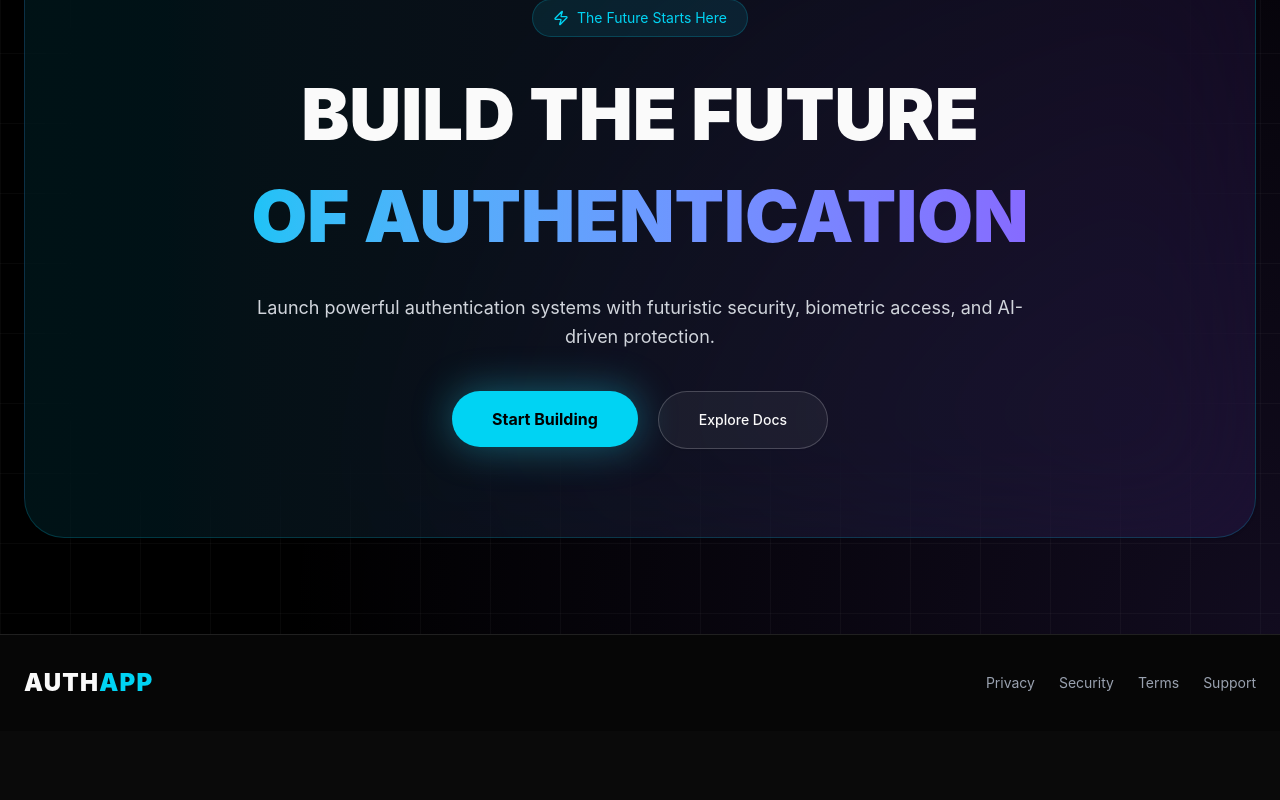
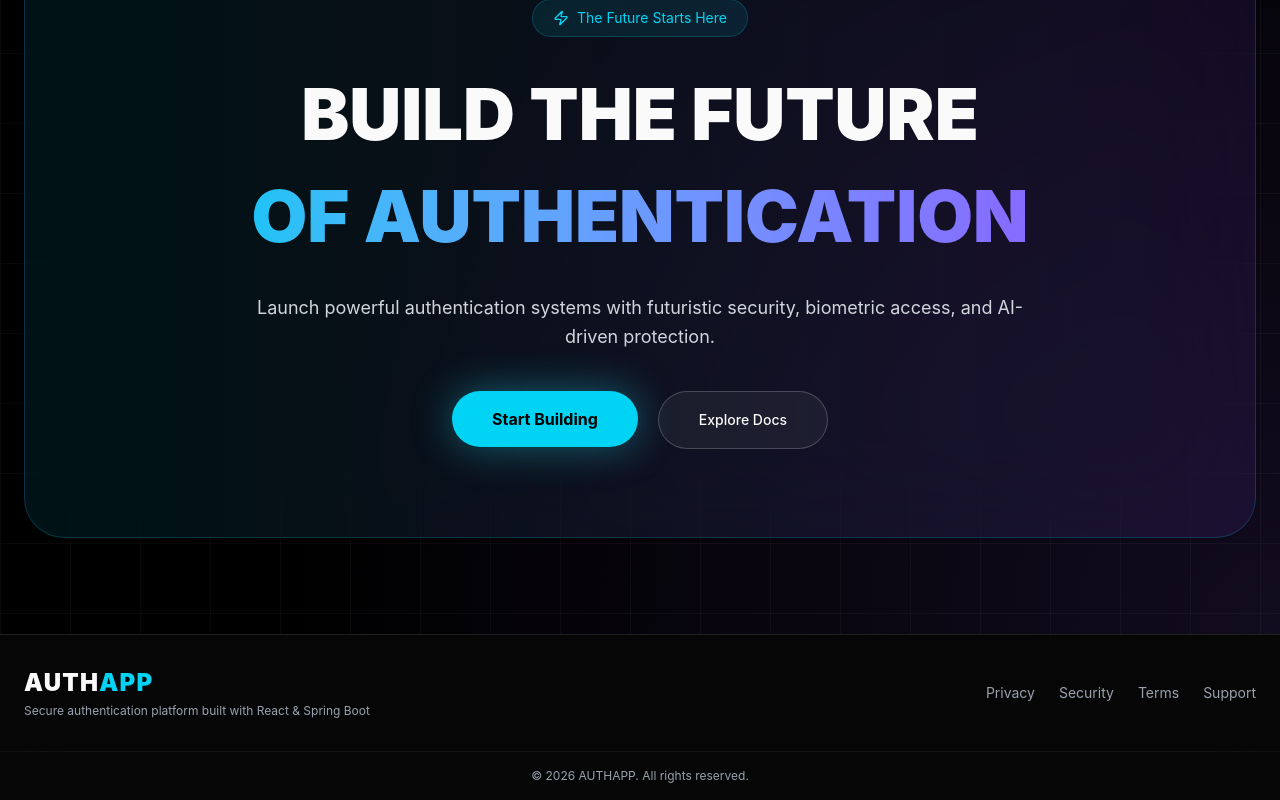
Before and after one commit to shubh1928/auth-front-deploy, a React (Vite) app: page / in a window 1280 px wide. Shown: the part 1963-2763 px from the top of the page. Before the commit the page ends 2694 px from the top, so only its background shows below. Built offline with nearby package versions, Linux system fonts and the light colour scheme; no server answers.

Commit message:
fixed bugs

```diff
--- a/src/components/Footer.tsx
+++ b/src/components/Footer.tsx
@@ -1,23 +1,59 @@
 function Footer() {
   return (
-    <div>
-              {/* Footer */}
-      <footer className="relative z-10 border-t border-black/10 dark:border-white/10 bg-white/40 dark:bg-black/30 backdrop-blur-2xl">
-        <div className="container mx-auto px-6 py-8 flex flex-col md:flex-row items-center justify-between gap-4">
+    <footer className="relative z-10 border-t border-black/10 dark:border-white/10 bg-white/40 dark:bg-black/30 backdrop-blur-2xl">
+
+      <div className="container mx-auto px-6 py-8 flex flex-col md:flex-row items-center justify-between gap-4">
+
+        {/* Logo */}
+        <div className="flex flex-col items-center md:items-start">
           <h2 className="text-2xl font-black tracking-wider">
             AUTH<span className="text-cyan-400">APP</span>
           </h2>
 
-          <div className="flex gap-6 text-sm text-gray-600 dark:text-gray-400">
-            <a href="#">Privacy</a>
-            <a href="#">Security</a>
-            <a href="#">Terms</a>
-            <a href="#">Support</a>
-          </div>
+          <p className="text-xs text-gray-500 dark:text-gray-400 mt-1">
+            Secure authentication platform built with React & Spring Boot
+          </p>
         </div>
-      </footer>
-    </div>
-  )
+
+        {/* Links */}
+        <div className="flex flex-wrap items-center justify-center gap-6 text-sm text-gray-600 dark:text-gray-400">
+          <a
+            href="#"
+            className="hover:text-cyan-400 transition-colors duration-200"
+          >
+            Privacy
+          </a>
+
+          <a
+            href="#"
+            className="hover:text-cyan-400 transition-colors duration-200"
+          >
+            Security
+          </a>
+
+          <a
+            href="#"
+            className="hover:text-cyan-400 transition-colors duration-200"
+          >
+            Terms
+          </a>
+
+          <a
+            href="#"
+            className="hover:text-cyan-400 transition-colors duration-200"
+          >
+            Support
+          </a>
+        </div>
+      </div>
+
+      {/* Bottom */}
+      <div className="border-t border-black/5 dark:border-white/5 py-4 text-center text-xs text-gray-500 dark:text-gray-400">
+        © 2026 AUTHAPP. All rights reserved.
+      </div>
+
+    </footer>
+  );
 }
 
 export default Footer;
--- a/src/pages/RootLayout.tsx
+++ b/src/pages/RootLayout.tsx
@@ -5,10 +5,13 @@ import Footer from '@/components/Footer'
 
 function RootLayout() {
   return (
-    <div>
+    <div className="min-h-screen flex flex-col">
         <Toaster />
         <Navbar />
-        <Outlet />
+        <main className="flex-1">
+          <Outlet />
+        </main>
+                {/* Footer */}
         <Footer />
     </div>
   )
```
